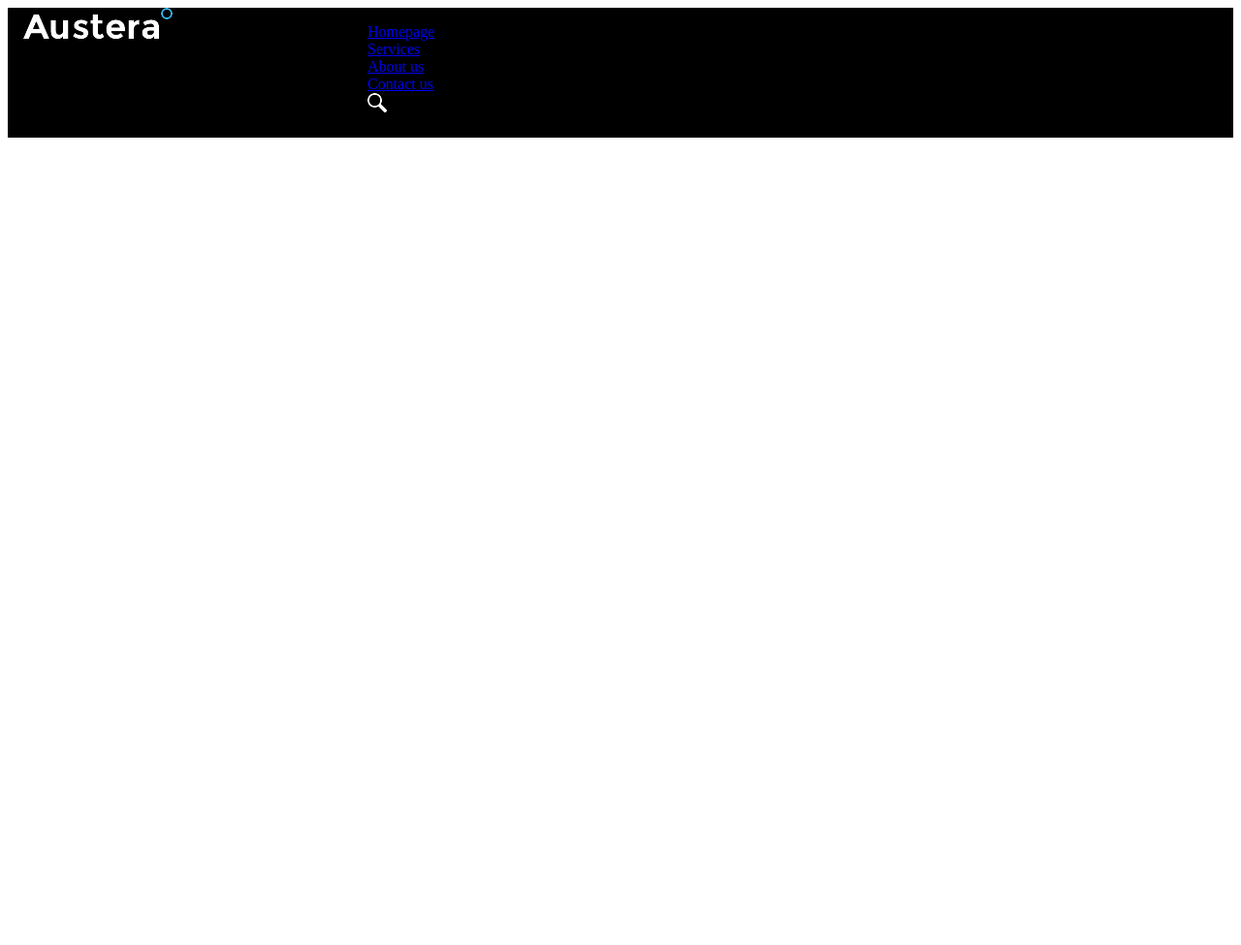
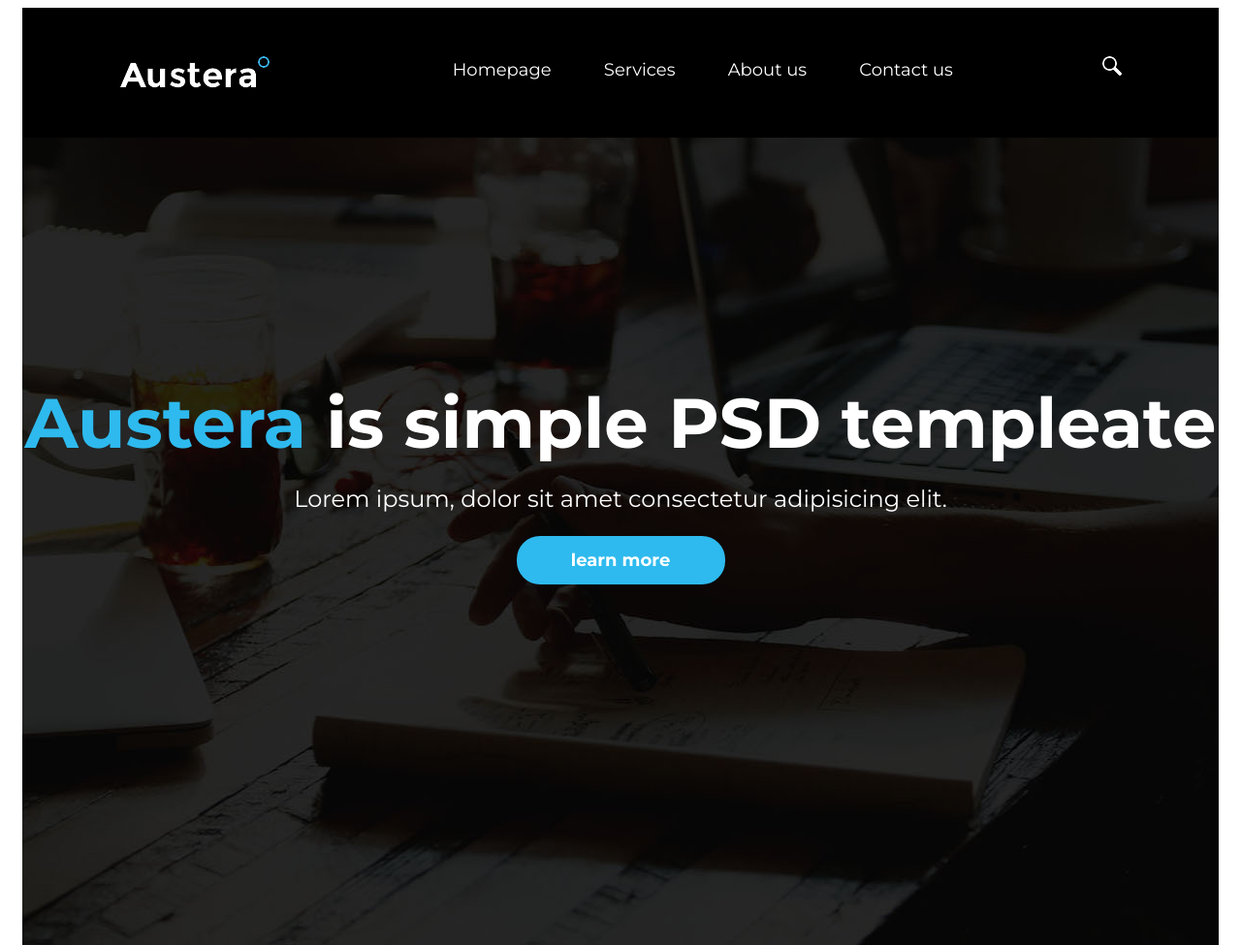
Before and after one commit to romantut1988/website-bootstrap, a plain HTML site: page index.html in a window 1280 px wide. Shown: the whole page at 97% size. Before the commit the page ends 800 px from the top, so only its background shows below. Drawn offline with Linux system fonts and the light colour scheme.

Commit message:
header wear

```diff
--- a/css/style.css
+++ b/css/style.css
@@ -1,4 +1,78 @@
+body {
+  font-family: "Montserrat", sans-serif;
+}
+
+header {
+  background-image: url(../img/back-header.jpg);
+  background-repeat: no-repeat;
+  background-position: center center;
+  height: 967px;
+}
+
 .menu {
-    height: 134px;
-    background: rgba(0, 0, 0, 4);
+  background: rgba(0, 0, 0, 4);
+  height: 134px;
 }
+
+header div.menu a img {
+  display: block;
+  padding-top: 50px;
+  padding-left: 100px;
+}
+
+header nav ul {
+  list-style-type: none;
+  padding-right: 50px;
+  margin: 0;
+}
+
+header nav ul li {
+  display: inline-block;
+  margin-right: 50px;
+}
+
+header nav ul li a {
+  color: #fff;
+  font-size: 18px;
+  text-decoration: none;
+}
+
+header nav ul li a:hover {
+    color: #39b9ef;
+    text-decoration: underline;
+}
+
+header div.call-to h1 {
+    margin-top: 250px;
+    text-align: center;
+    font-size: 72px;
+    font-weight: bold;
+    color: #fff;
+    margin-bottom: 0;
+}
+
+header div.call-to h1 span {
+    color: #2ebaee;
+}
+
+header div.call-to p {
+    color: #fff;
+    font-size: 24px;
+    text-align: center;
+    margin-top: 20px;
+}
+
+header div.call-to a {
+    display: block;
+    text-align: center;
+    width: 215px;
+    height: 50px;
+    text-decoration: none;
+    background: #2ebaee;
+    color: #fff;
+    border-radius: 24px;
+    margin: 0 auto;
+    line-height: 50px;
+    font-size: 18px;
+    font-weight: bold;
+}
--- a/index.html
+++ b/index.html
@@ -5,6 +5,10 @@
     <!-- Required meta tags -->
     <meta charset="utf-8">
     <meta name="viewport" content="width=device-width, initial-scale=1, shrink-to-fit=no">
+    <link rel="preconnect" href="https://fonts.googleapis.com">
+    <link rel="preconnect" href="https://fonts.gstatic.com" crossorigin>
+    <link href="https://fonts.googleapis.com/css2?family=Montserrat:wght@300;400;500;600;700;800;900&display=swap"
+        rel="stylesheet">
 
     <!-- Bootstrap CSS -->
     <link rel="stylesheet" href="css/bootstrap-grid.min.css">
@@ -17,22 +21,29 @@
 
     <div class="container-fluid">
         <header>
-            <div class="row menu">
+            <div class="row no-gutters menu">
                 <div class="col-md-3">
                     <a href="#">
                         <img src="./img/logo.png" alt="logo">
                     </a>
                 </div>
                 <div class="col-md-9">
-                    <nav>
-                        <ul>
+                    <nav class="d-flex flex-row-reverse t-a">
+                        <ul class="p-2">
                             <li><a href="#">Homepage</a></li>
                             <li><a href="#">Services</a></li>
                             <li><a href="#">About us</a></li>
                             <li><a href="#">Contact us</a></li>
-                            <li><a href="#"><img src="./img/ico-search.png"></a></li>
+                            <li><a href="#" class="search"><img src="./img/ico-search.png"></a></li>
                         </ul>
                     </nav>
+                </div>
+            </div>
+            <div class="call-to row">
+                <div class="col-12">
+                    <h1><span>Austera</span> is simple PSD templeate</h1>
+                    <p>Lorem ipsum, dolor sit amet consectetur adipisicing elit.</p>
+                    <a class="learn-more" href="#">learn more</a>
                 </div>
             </div>
         </header>
```
